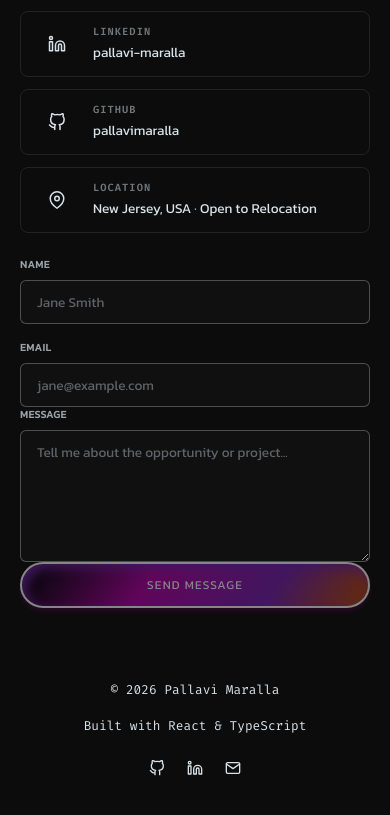
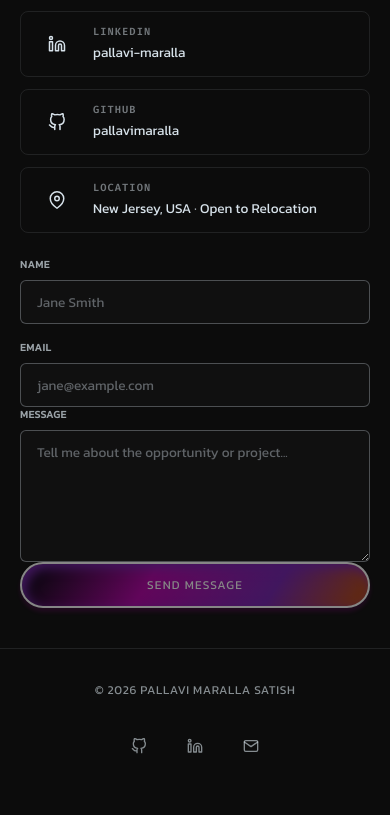
Before and after one commit to pallavimaralla/portfolio, a React (Vite) app in the folder client/app/: page / in a window 390 px wide. Shown: the part 8740-9555 px from the top of the page. Built offline with nearby package versions, Linux system fonts and the light colour scheme; no server answers; the HTML template or start-up script is replaced by a standard one.

Commit message:
fix(Footer): copyright text, Kanit uppercase, 60% opacity

```diff
--- a/client/app/src/components/Footer/Footer.module.css
+++ b/client/app/src/components/Footer/Footer.module.css
@@ -1,10 +1,13 @@
 .footer {
-  padding: 2rem 0;
-  border-top: 1px solid var(--border-color);
-  color: var(--text-secondary);
+  padding: clamp(2rem, 4vw, 3rem) clamp(1.5rem, 3vw, 2.5rem);
+  border-top: 1px solid rgba(215, 226, 234, 0.1);
+  color: var(--text-light);
 }
 
-.footer-inner {
+.footer-container {
+  max-width: 1200px;
+  margin: 0 auto;
+  width: 100%;
   display: flex;
   align-items: center;
   justify-content: space-between;
@@ -12,38 +15,46 @@
   gap: 1rem;
 }
 
-.footer-copy,
-.footer-built {
-  font-size: 0.8rem;
-  color: var(--text-muted);
+.footer-copy {
+  font-family: 'Kanit', sans-serif;
+  font-size: clamp(0.75rem, 1vw, 0.85rem);
+  font-weight: 400;
+  text-transform: uppercase;
+  letter-spacing: 0.05em;
+  color: rgba(215, 226, 234, 0.6);
 }
 
 .footer-socials {
   display: flex;
-  gap: 0.5rem;
+  gap: 0.75rem;
+  align-items: center;
 }
 
 .footer-social-link {
-  display: flex;
+  display: inline-flex;
   align-items: center;
   justify-content: center;
-  width: 30px;
-  height: 30px;
-  border-radius: 6px;
-  border: 1px solid var(--border-color);
-  color: var(--text-muted);
-  transition: color 0.2s ease, border-color 0.2s ease;
+  min-width: 44px;
+  min-height: 44px;
+  color: rgba(215, 226, 234, 0.6);
+  transition: color 0.2s ease;
+  cursor: pointer;
 }
 
 .footer-social-link:hover {
-  color: var(--accent-cyan);
-  border-color: rgba(0, 212, 255, 0.4);
+  color: var(--text-light);
+}
+
+.footer-social-link:focus-visible {
+  outline: 2px solid var(--text-light);
+  outline-offset: 2px;
 }
 
 @media (max-width: 560px) {
-  .footer-inner {
+  .footer-container {
     flex-direction: column;
     align-items: center;
     text-align: center;
+    gap: 1.5rem;
   }
 }
--- a/client/app/src/components/Footer/Footer.tsx
+++ b/client/app/src/components/Footer/Footer.tsx
@@ -5,11 +5,10 @@ import styles from './Footer.module.css';
 
 const Footer: React.FC = () => (
   <footer className={styles["footer"]}>
-    <div className={`section-container ${styles["footer-inner"]}`}>
-      <span className={`${styles["footer-copy"]} mono`}>
-        &copy; {new Date().getFullYear()} Pallavi Maralla
+    <div className={styles["footer-container"]}>
+      <span className={styles["footer-copy"]}>
+        &copy; 2026 Pallavi Maralla Satish
       </span>
-      <span className={`${styles["footer-built"]} mono`}>Built with React &amp; TypeScript</span>
       <div className={styles["footer-socials"]}>
         <a href={SOCIAL.github} target="_blank" rel="noreferrer" aria-label="GitHub" className={styles["footer-social-link"]}>
           {React.createElement(FiGithub as any, { size: 16 })}
```
